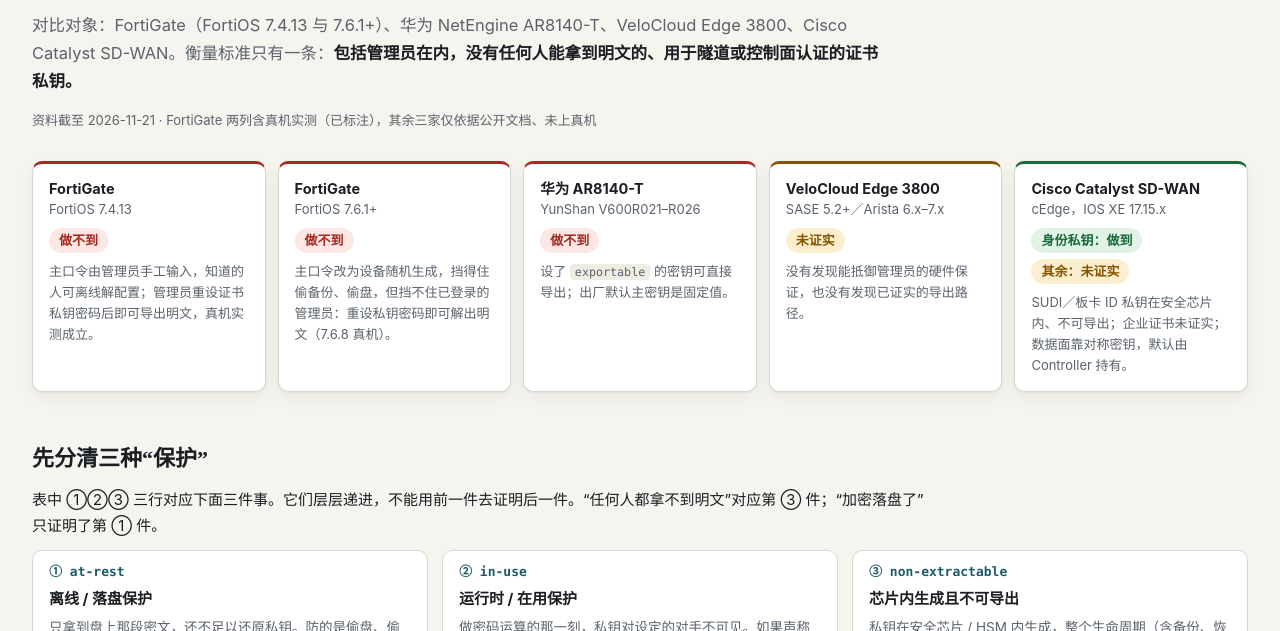
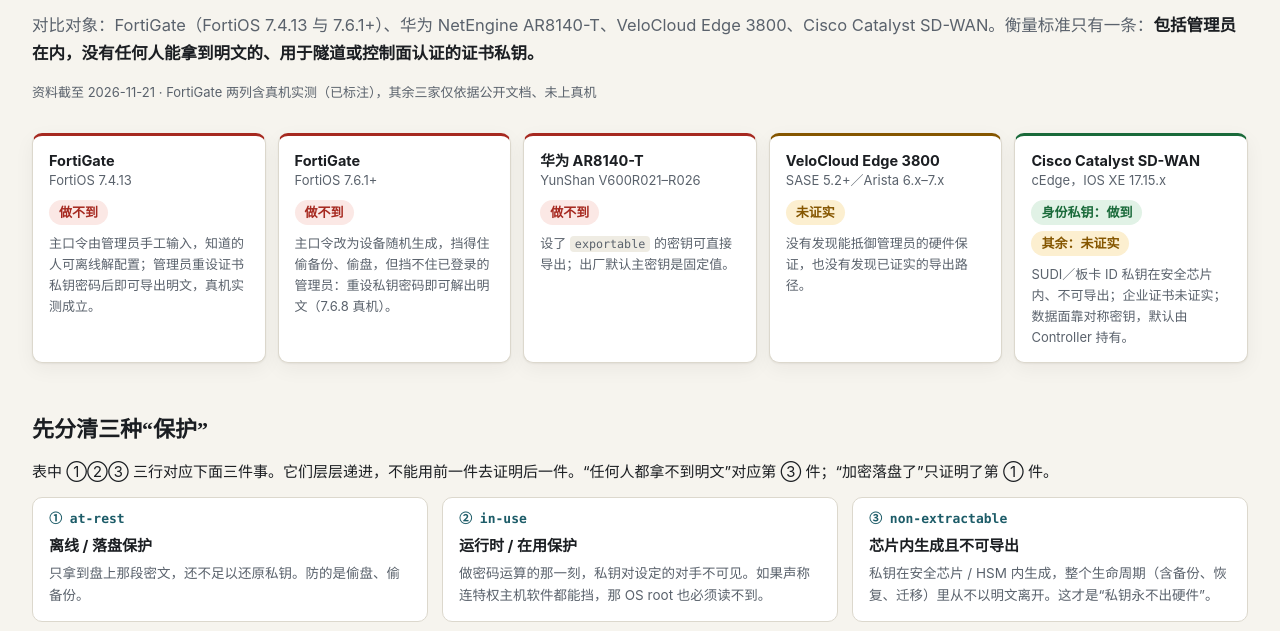
Before and after one commit to raoliaoyuan/sdwan-tpm-compare, a plain HTML site: page index.html in a window 1280 px wide. Shown: the part 169-800 px from the top of the page. Drawn offline with Linux system fonts and the light colour scheme.

Commit message:
正文行宽随窗口宽度自适应

```diff
--- a/index.html
+++ b/index.html
@@ -51,8 +51,7 @@ body {
   color: var(--ink);
   font: 15px/1.7 -apple-system, BlinkMacSystemFont, "PingFang SC", "Hiragino Sans GB", "Noto Sans SC", "Source Han Sans SC", "Microsoft YaHei", "Segoe UI", sans-serif;
 }
-.page { max-width: 1560px; margin: 0 auto; padding: 40px 32px 72px; }
-.narrow { max-width: 900px; }
+.page { margin: 0 auto; padding: 40px 32px 72px; }
 a { color: var(--accent); text-underline-offset: 2px; }
 code {
   font: 0.9em/1.4 ui-monospace, "SF Mono", "Cascadia Mono", Menlo, Consolas, monospace;
@@ -73,7 +72,7 @@ h1 {
   font-size: clamp(26px, 3.4vw, 38px);
   line-height: 1.25; margin: 0 0 14px; font-weight: 700; text-wrap: balance;
 }
-.lede { font-size: 16.5px; color: var(--muted); margin: 0 0 6px; max-width: 860px; }
+.lede { font-size: 16.5px; color: var(--muted); margin: 0 0 6px; }
 .lede b { color: var(--ink); }
 .meta { font-size: 13px; color: var(--muted); margin: 14px 0 0; }
 
@@ -205,7 +204,7 @@ summary small { font-weight: 400; color: var(--muted); margin-left: 6px; }
 details > div { padding: 2px 18px 16px; border-top: 1px solid var(--rule-soft); }
 details ol { margin-top: 12px; }
 .legend { display: grid; grid-template-columns: max-content 1fr; gap: 8px 14px; font-size: 14px; align-items: baseline; }
-.sources { font-size: 13.5px; columns: 2; column-gap: 40px; }
+.sources { font-size: 13.5px; columns: 360px; column-gap: 40px; }
 .sources h3 { margin: 0 0 6px; font-size: 13.5px; break-after: avoid; }
 .sources ul { margin-bottom: 18px; break-inside: avoid; }
 footer { margin-top: 56px; padding-top: 18px; border-top: 1px solid var(--rule); font-size: 13px; color: var(--muted); }
```
